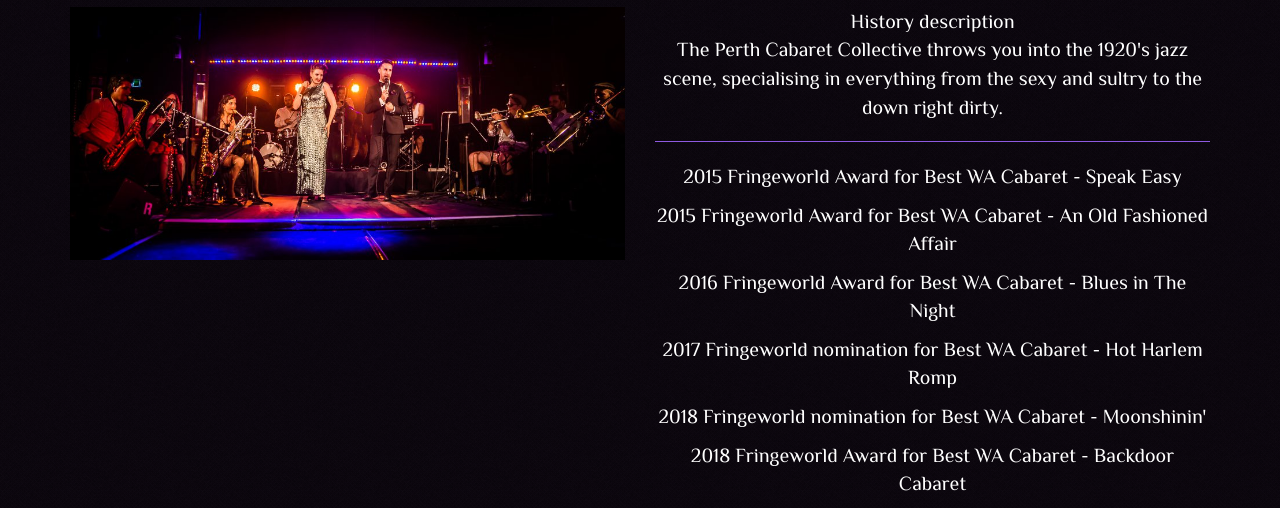
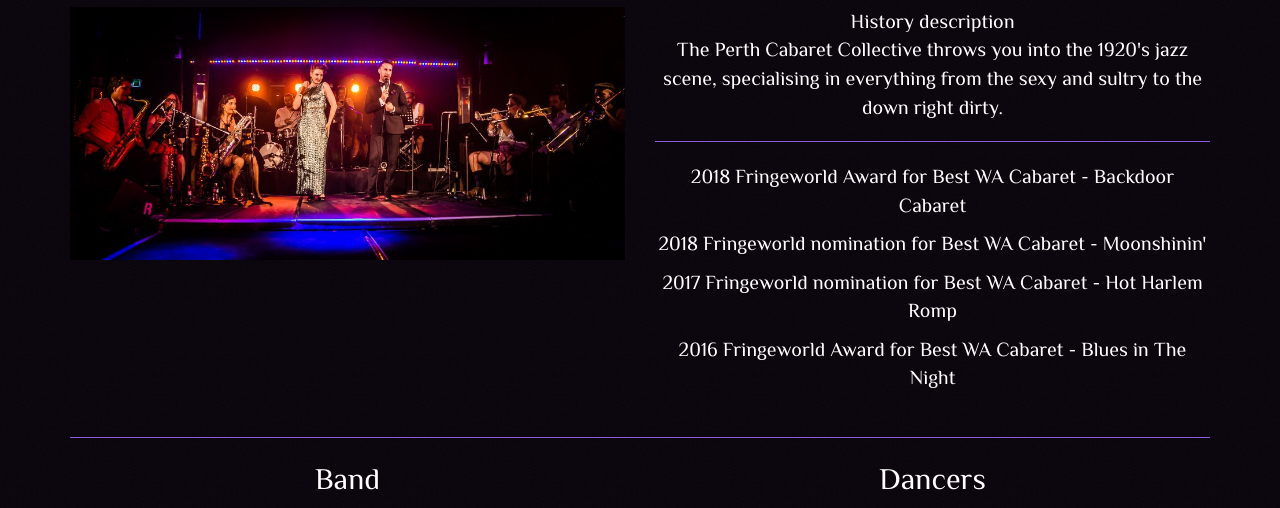
Before and after one commit to perthcabaretcollective/perthcabaretcollective.github.io, a plain HTML site: page about.html in a window 1280 px wide. Shown: the part 279-787 px from the top of the page. Drawn offline with nearby package versions, Linux system fonts and the light colour scheme.

Commit message:
about scroll awards

```diff
--- a/about.html
+++ b/about.html
@@ -57,31 +57,16 @@
                     <div class="col-md-6">
                         <img src="images/about/about.jpg" class="img-responsive">
                     </div>
-                    <div class="col-md-6">
+                    <div class="col-md-6" id="aboutFeed">
                         <p>
                             History description<br>The Perth Cabaret Collective throws you into the 1920's jazz scene, specialising in everything from the sexy and sultry to the down right dirty.
                         </p>
                         <hr>
-                        <p>
-                          2015 Fringeworld Award for Best WA Cabaret - Speak Easy
-                        </p>
-                        <p>
-                          2015 Fringeworld Award for Best WA Cabaret - An Old Fashioned Affair
-                        </p>
-                        <p>
-                          2016 Fringeworld Award for Best WA Cabaret - Blues in The Night
-                        </p>
-                        <p>
-                          2017 Fringeworld nomination for Best WA Cabaret - Hot Harlem Romp
-                        </p>
-                        <p>
-                          2018 Fringeworld nomination for Best WA Cabaret - Moonshinin'
-                        </p>
-                        <p>
-                          2018 Fringeworld Award for Best WA Cabaret - Backdoor Cabaret
-                        </p>
+                        <div id="awardFeed"></div>
                     </div>
                 </div>
+                <script src="js/awards.js"></script>
+                <script src="js/read/readAwards.js"></script>
                 <hr>
                 <div class="row">
                     <div class="col-md-6">
--- a/css/style.css
+++ b/css/style.css
@@ -133,6 +133,15 @@ a {
   height: 100vh !important;
   overflow-y: auto;
 }
+#aboutFeed{
+  vertical-align: center !important;
+  align-items: center !important;
+  text-align: center;
+  height: 50vh !important;
+  overflow-y: auto;
+}
+
+
 #instaFeed{
   padding: 12px;
 }
--- /dev/null
+++ b/js/awards.js
@@ -0,0 +1,25 @@
+var awardData = [
+    {
+        "desc": "2018 Fringeworld Award for Best WA Cabaret - Backdoor Cabaret",
+
+    },
+    {
+        "desc": "2018 Fringeworld nomination for Best WA Cabaret - Moonshinin'",
+
+    },
+    {
+        "desc": "2017 Fringeworld nomination for Best WA Cabaret - Hot Harlem Romp",
+
+    },
+    {
+        "desc": "2016 Fringeworld Award for Best WA Cabaret - Blues in The Night",
+
+    },
+    {
+        "desc": "2015 Fringeworld Award for Best WA Cabaret - Speak Easy",
+
+    },
+    {
+        "desc": "2015 Fringeworld Award for Best WA Cabaret - An Old Fashioned Affair",
+    }
+];
--- /dev/null
+++ b/js/read/readAwards.js
@@ -0,0 +1,10 @@
+var awardFeed = document.getElementById("awardFeed");
+var awardString = "";
+var awardCount;
+
+for(awardCount = 0; awardCount< awardData.length; awardCount++){
+    awardDesc = awardData[awardCount].desc;
+
+    awardString = awardString + "<p>" + awardDesc + "</p>";
+}
+awardFeed.innerHTML = awardString;
```
Also changed, not shown: 2 other files.
